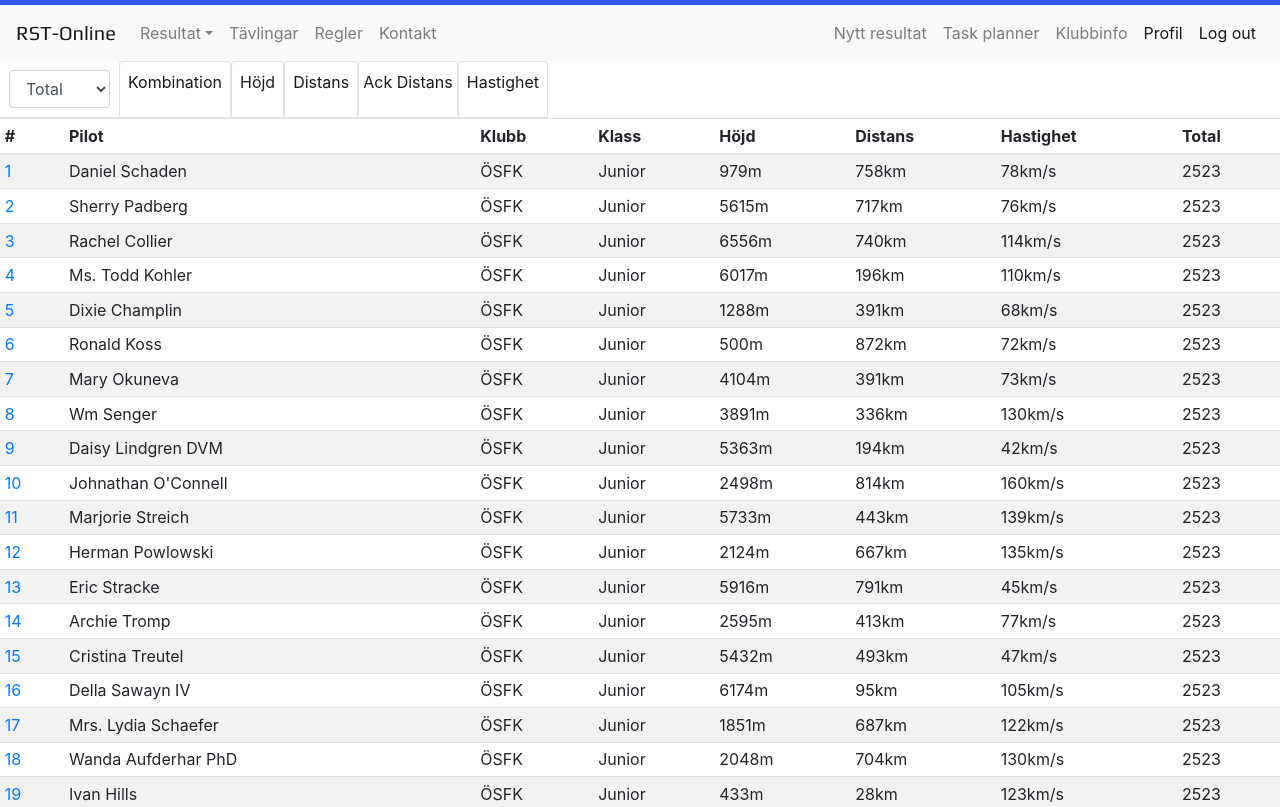
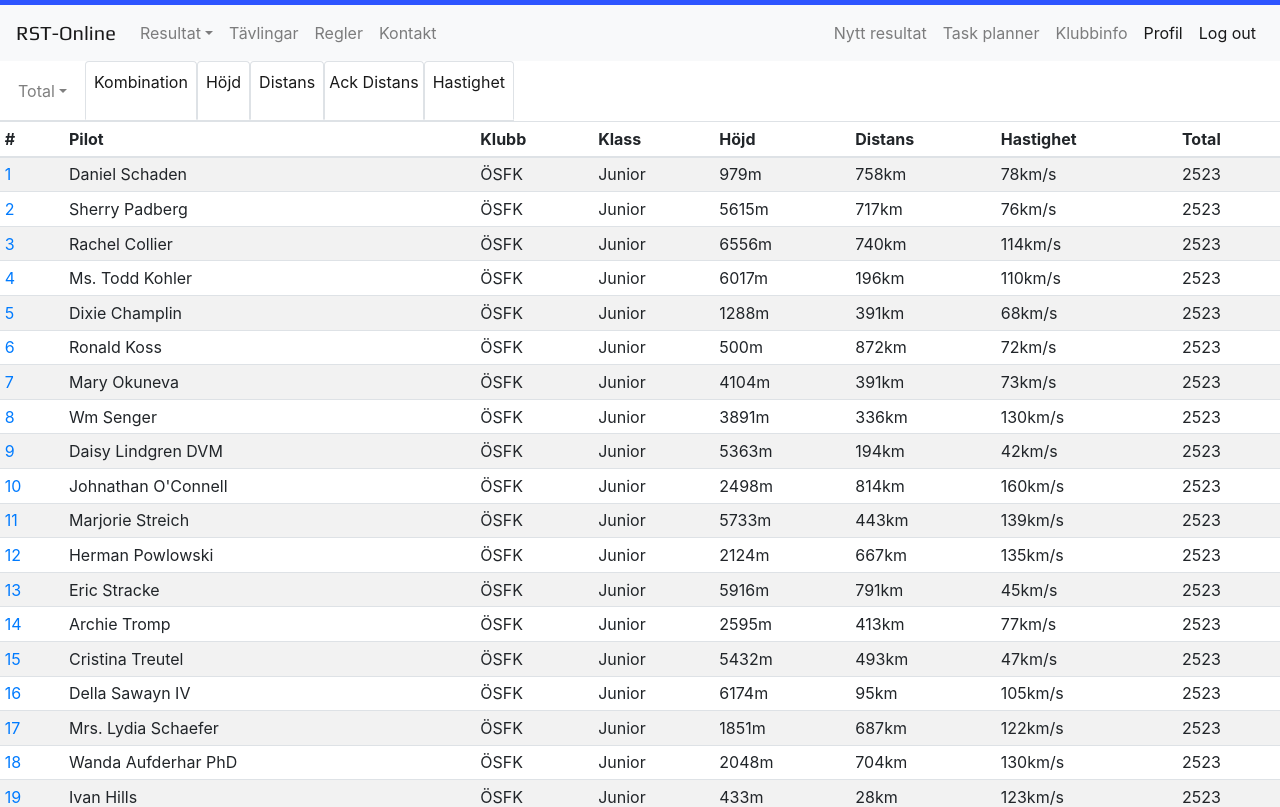
Before and after one commit to MrGuzior/rst, a React (Create React App) app: page /results in a window 1280 px wide. Shown: the top 807 px of the page. Built offline with nearby package versions, Linux system fonts and the light colour scheme.

Commit message:
Changed select to navdropdown

```diff
--- a/src/Components/Results/ResultNavigation.jsx
+++ b/src/Components/Results/ResultNavigation.jsx
@@ -1,36 +1,39 @@
 import React,{
     useState
 } from 'react'
-import {NavLink} from 'react-router-dom'
+import {NavLink, useHistory, useLocation, useParams} from 'react-router-dom'
 import {
     Navbar,
     Nav,
-    Form
+    Form,
+    NavDropdown
 } from 'react-bootstrap'
 
 const ResultNavigation = () => {
+    const [activeCategory, setActiveCategory] = useState('Total')
+
     return (
         <div className='d-flex flex-wrap class-select'>
             <Form.Group className='mr-0 show-when-mobile' controlId="exampleForm.ControlSelect1" >
                 <Form.Control as="select">
-                <option>Allmän (Totalt)</option>
-                <option>Klass 1</option>
-                <option>Klass 2</option>
-                <option>Tvåsits</option>
-                <option>Junior</option>
+                    <option>Allmän (Totalt)</option>
+                    <option>Klass 1</option>
+                    <option>Klass 2</option>
+                    <option>Tvåsits</option>
+                    <option>Junior</option>
                 </Form.Control>
             </Form.Group>
             <Navbar  className='p-0'>
                 <Nav className="mr-auto" fill variant="tabs" defaultActiveKey="kombination" >
                     <Nav.Link className='px-2 hide-when-mobile'>
 
-                            <Form.Control as="select">
-                                <option value='total' href='#total' defaultValue='total'>Total</option>
-                                <option value='class1' href='#class1'>Klass 1</option>
-                                <option value='class2'>Klass 2</option>
-                                <option value='twoseated'>Tvåsits</option>
-                                <option value='junior'>Junior</option>
-                            </Form.Control>
+                    <NavDropdown title={activeCategory} id="collasible-nav-dropdown">
+                        <NavDropdown.Item as={NavLink} to='/results/total'  onSelect={()=>setActiveCategory('Total')}>Allmän (Totalt)</NavDropdown.Item>
+                        <NavDropdown.Item as={NavLink} to='/results/class1' onSelect={()=>setActiveCategory('Klass 1')}>Klass 1</NavDropdown.Item>
+                        <NavDropdown.Item as={NavLink} to='/results/class2' onSelect={()=>setActiveCategory('Klass 2')}>Klass 2</NavDropdown.Item>
+                        <NavDropdown.Item as={NavLink} to='/results/twoseated' onSelect={()=>setActiveCategory('Tvåsits')}>Tvåsits</NavDropdown.Item>
+                        <NavDropdown.Item as={NavLink} to='/results/junior' onSelect={()=>setActiveCategory('Junior')}>Junior</NavDropdown.Item>
+                    </NavDropdown>
 
                     </Nav.Link>
                     <Nav.Link as={NavLink} className='px-2' eventKey='kombination' to='#combi'>Kombination</Nav.Link>
```
